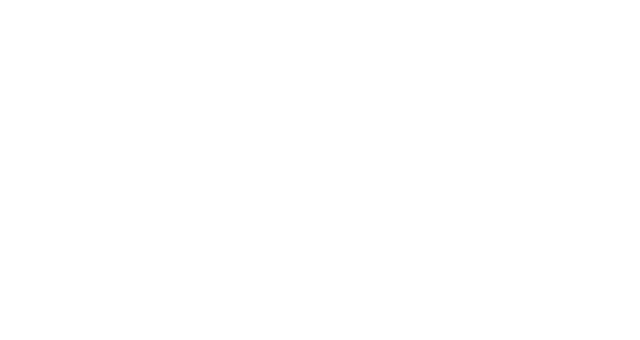
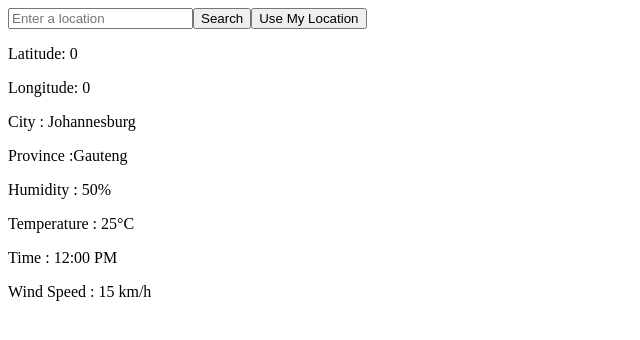
Before and after one commit to Vutlhari23/Weather_App, a React (Vite) app: page / in a window 1280 px wide. Shown: the top 340 px of the page, without its empty margins (0-640 px from the left). Built offline with nearby package versions, Linux system fonts and the light colour scheme; no server answers.

Commit message:
Implement get current location and city search functionality  for weather data

```diff
--- a/src/App.tsx
+++ b/src/App.tsx
@@ -1,10 +1,90 @@
 import './App.css'
+import { MainContent } from './assets/components/MainContent/MainConent'
+import { useEffect, useState } from 'react'
 
 function App() {
 
 
+
+  const [latitude,setLatitude]= useState(0);
+  const [longitude,setLongitude]= useState(0);
+  const [searchCity,setSearchCity] = useState('');
+
+
+
+
+
+
+  useEffect(()=>{
+  //A user provides a place and it will be converted to latitude and longitude
+
+
+
+
+  console.log(latitude,longitude);
+async function getWeather() {
+
+
+
+    const response = await fetch(
+        `https://api.open-meteo.com/v1/forecast?latitude=${latitude}&longitude=${longitude}&hourly=temperature_2m,weather_code,wind_speed_10m&daily=weather_code,temperature_2m_max,temperature_2m_min,precipitation_probability_max&timezone=auto`
+    );
+
+    const data = await response.json();
+
+    console.log(data);
+}
+
+getWeather();
+  },[longitude,latitude]);
+
+//A user provides a place and it will be converted to latitude and longitude
+const getCityCoordinates = async ()=>{
+
+  if(!searchCity.trim())
+    return;
+  try{
+
+    const response = await fetch (`https://geocoding-api.open-meteo.com/v1/search?name=${searchCity}&count=1`);
+    const data= await response.json();
+    console.log(data);
+    setLatitude(data.results[0].latitude);
+    setLongitude(data.results[0].longitude);
+
+
+
+
+
+  } catch(error){
+    console.error('Error fetching city coordinates:', error);
+  }
+             // if the SearchCity is empty, return and do nothing
+
+
+
+
+}
+const getCurrentLocation = ()=>{
+
+  navigator.geolocation.getCurrentPosition(
+   async (position)=>{
+     setLatitude(position.coords.latitude);
+     setLongitude(position.coords.longitude);
+
+    })
+
+}
+
   return (
     <>
+     <input type="text" placeholder="Enter a location" value={searchCity} onChange={(e) => setSearchCity(e.target.value)}/>
+     <button onClick={getCityCoordinates}>Search</button>
+     <button onClick={getCurrentLocation}>Use My Location</button>
+    <p>Latitude: {latitude}</p>
+    <p>Longitude: {longitude}</p>
+    <MainContent/>
+
+
 
     </>
   )
--- /dev/null
+++ b/src/assets/components/LinkCard/WeatherCard.tsx
@@ -0,0 +1,19 @@
+import type { CardItem } from "../../../type"
+
+
+export const WeatherCard = ({city, province, humidity, temperature, time, windspeed}: CardItem) => {
+return (
+
+ <>
+ <p>City : {city}</p>
+  <p>Province :{province}</p>
+   <p> Humidity : {humidity}</p>
+    <p>Temperature : {temperature }</p>
+     <p>Time : {time }</p>
+     <p>Wind Speed : { windspeed}</p>
+
+
+ </>
+)
+
+}
--- /dev/null
+++ b/src/assets/components/MainContent/MainConent.tsx
@@ -0,0 +1,84 @@
+import { useState, useEffect } from "react";
+import type { CardItem } from "../../../type";
+import { WeatherCard } from "../LinkCard/WeatherCard";
+
+export const MainContent = () => {
+  const cities = [
+    {
+      name: "Johannesburg",
+      province: "Gauteng",
+      lat: -26.2041,
+      long: 28.0473,
+    },
+    {
+      name: "Polokwane",
+        province: "Limpopo",
+      lat: -23.9,
+      long: 29.45,
+    },
+    {
+      name: "Durban",
+      province: "KwaZulu-Natal",
+      lat: -29.858,
+      long: 31.022,
+    },
+  ];
+
+  const [weatherData, setWeatherData] = useState<CardItem[]>([
+    {
+      city: "Johannesburg",
+      province: "Gauteng",
+      humidity: "50%",
+      temperature: "25°C",
+      time: "12:00 PM",
+      windspeed: "15 km/h",
+    },
+  ]);
+
+  useEffect(() => {
+    async function fetchWeatherData() {
+      try {
+        const results = await Promise.all(
+          cities.map(async (city) => {
+            const response = await fetch(
+              `https://api.open-meteo.com/v1/forecast?latitude=${city.lat}&longitude=${city.long}&current=temperature_2m,relative_humidity_2m,wind_speed_10m`,
+            );
+
+            const data = await response.json();
+
+            return {
+              city: city.name,
+              province: city.province,
+              humidity: `${data.current.relative_humidity_2m}`,
+              temperature: `${data.current.temperature_2m}`,
+              time: data.current.time,
+              windspeed: `${data.current.wind_speed_10m}`,
+            };
+          }),
+        );
+
+        setWeatherData(results);
+      } catch (error) {
+        console.error("Error fetching weather data:", error);
+      }
+    }
+
+    fetchWeatherData();
+  }, []);
+
+  return (
+    <>
+      {weatherData.map((weather) => (
+        <WeatherCard
+          key={weather.city}
+          city={weather.city}
+          province={weather.province}
+          humidity={weather.humidity}
+          temperature={weather.temperature}
+          time={weather.time}
+          windspeed={weather.windspeed}
+        />
+      ))}
+    </>
+  );
+};
--- a/src/type.tsx
+++ b/src/type.tsx
@@ -4,7 +4,7 @@ export type CardItem ={
     humidity: string,
     temperature:string,
     time: string,
-    windspeed,
+    windspeed: string,
 
 
 }
```
